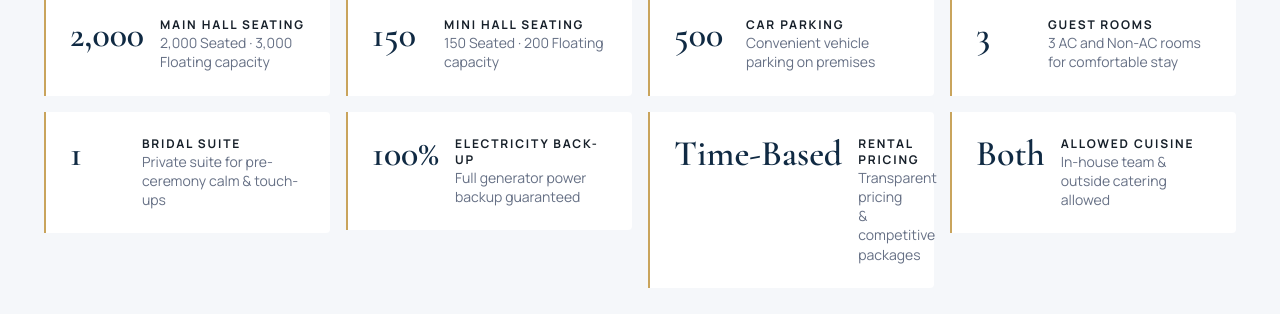
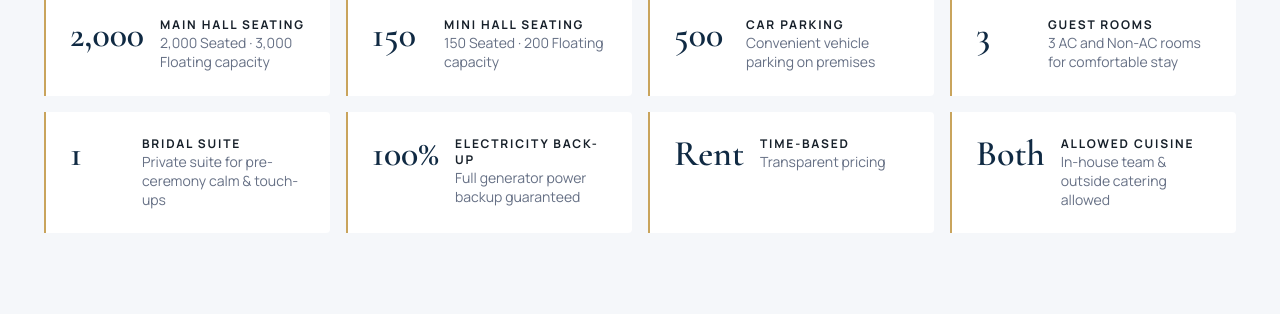
Before and after one commit to rishav1701/symphony, a Next.js app: page / in a window 1280 px wide. Shown: the part 2020-2334 px from the top of the page. Built offline with nearby package versions, Linux system fonts and the light colour scheme; no server answers.

Commit message:
refactor: enhance SpecItem and Specifications components for consistent height and update venue pricing specification

```diff
--- a/src/components/shared/SpecItem.tsx
+++ b/src/components/shared/SpecItem.tsx
@@ -7,7 +7,7 @@ type SpecItemProps = {
 
 export function SpecItem({ spec }: SpecItemProps) {
   return (
-    <div className="flex items-start gap-4 p-4 md:p-6 border-l-2 border-gold bg-white rounded-r">
+    <div className="flex items-start gap-4 p-4 md:p-6 border-l-2 border-gold bg-white rounded-r h-full">
       {/* Large serif value */}
       <div className="font-serif text-3xl md:text-4xl font-semibold text-navy leading-none shrink-0 min-w-[56px]">
         {spec.value}
--- a/src/components/shared/Specifications.tsx
+++ b/src/components/shared/Specifications.tsx
@@ -28,7 +28,7 @@ export function Specifications({ onDark = false }: SpecificationsProps) {
 
         <div className="grid grid-cols-1 md:grid-cols-2 lg:grid-cols-4 gap-4">
           {specifications.map((spec, i) => (
-            <Reveal key={spec.id} delay={i * 60}>
+            <Reveal key={spec.id} delay={i * 60} className="h-full">
               <SpecItem spec={spec} />
             </Reveal>
           ))}
--- a/src/data/venue.ts
+++ b/src/data/venue.ts
@@ -90,9 +90,9 @@ export const specifications: Specification[] = [
   },
   {
     id: "spec-pricing",
-    value: "Time-Based",
-    label: "Rental Pricing",
-    detail: "Transparent pricing & competitive packages",
+    value: "Rent",
+    label: "Time-Based",
+    detail: "Transparent pricing",
     placeholder: false,
   },
   {
```
